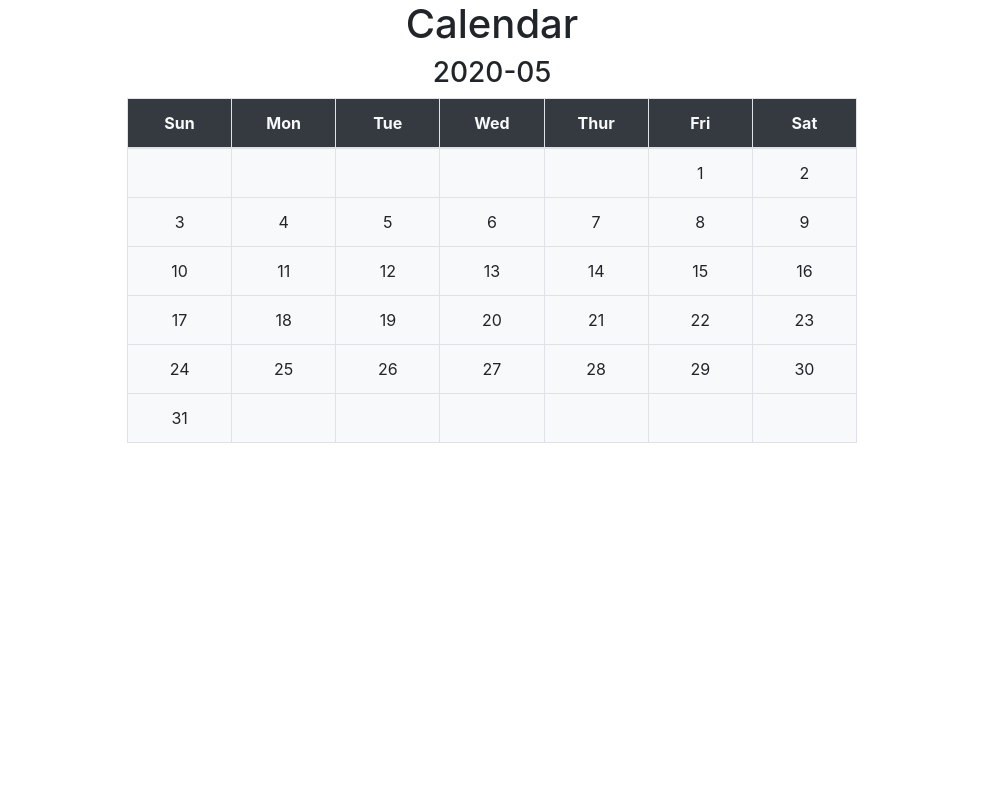
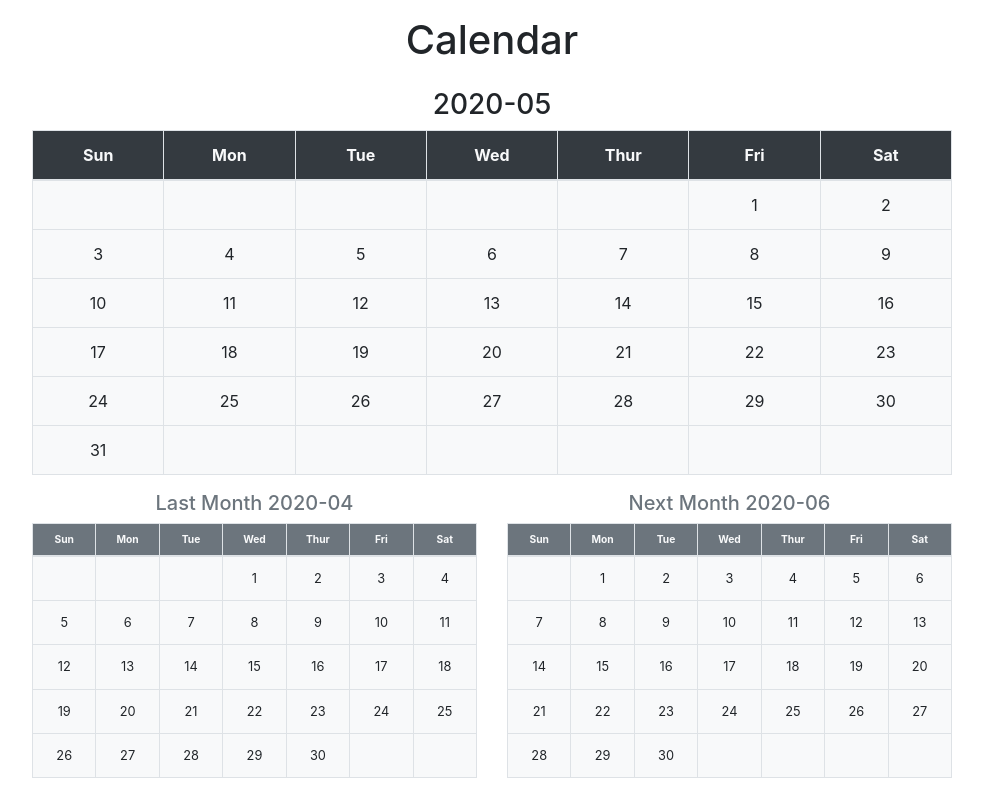
Before and after one commit to MissPigHead/perpetual_calendar-MissPigHead, a PHP site: page /calendar.php in a window 1280 px wide. Shown: the whole page, without its empty margins (148-1131 px from the left). Run offline with PHP 8.4, Linux system fonts and the light colour scheme.

Commit message:
add tables for the last/next month, practice to use bootstrap

```diff
--- a/calendar.php
+++ b/calendar.php
@@ -8,7 +8,10 @@
     <script src="https://code.jquery.com/jquery-3.5.1.slim.min.js"></script>
     <script src="https://cdn.jsdelivr.net/npm/bootstrap@4.5.3/dist/js/bootstrap.bundle.min.js"></script>
     <style>
-        th{ width: 14.28%;}
+        table{
+            width: 100%;
+            table-layout: fixed;
+        }
     </style>
 </head>
 <body>
@@ -22,22 +25,20 @@
         $lastMnLastDate=date("Y-m-d",((strtotime($testDateYrMn.'-1'))-24*60*60)); // 回傳前月最後一天日期
         $lastMnYrMn=date("Y-m",strtotime($lastMnLastDate)); //回傳前月年份及月份
         $lastMnDays=date("t",strtotime($lastMnLastDate)); //回傳前月共幾天
-    $lastMnFistDtWk=date("w",(strtotime($lastMnYrMn.'-1'))); //回傳前月第一天星期幾
-    $lastMnLastDtWk=date("w",(strtotime($lastMnYrMn.'-'.$lastMnDays))); //回傳前月最後一天星期幾
+        $lastMnFirstDtWk=date("w",(strtotime($lastMnYrMn.'-1'))); //回傳前月第一天星期幾
+        $lastMnLastDtWk=date("w",(strtotime($lastMnLastDate))); //回傳前月最後一天星期幾
 
         $nextMnFirstDate=date("Y-m-d",((strtotime($testDateYrMn.'-'.$testMonthDays))+24*60*60)); // 回傳次月第一天日期
         $nextMnYrMn=date("Y-m",strtotime($nextMnFirstDate)); //回傳次月年份及月份
         $nextMnDays=date("t",strtotime($nextMnFirstDate)); //回傳次月共幾天
-    $nextMnFistDtWk=date("w",(strtotime($nextMnYrMn.'-1'))); //回傳次月第一天星期幾
+        $nextMnFirstDtWk=date("w",(strtotime($nextMnFirstDate))); //回傳次月第一天星期幾
         $nextMnLastDtWk=date("w",(strtotime($nextMnYrMn.'-'.$nextMnDays))); //回傳次月最後一天星期幾
     ?>
-
-
-    <h1 class="text-center">Calendar</h1>
-    <h3 class="text-center"><?php echo $testDateYrMn ?></h3>
+    <h1 class="text-center p-3">Calendar</h1>
     <div class="container">
         <div class="row justify-content-center text-center">
-            <div class="col-sm-12 col-md-8">
+            <div class="col-md-10">
+                <h3 class="text-center"><?php echo $testDateYrMn ?></h3>
                 <table class="table table-bordered">
                     <thead class="bg-dark text-light">
                         <th>Sun</th>
@@ -69,8 +70,73 @@
                     </tbody>
                 </table>
             </div>
+            <div class="col-md-5">
+                <h5 class="text-center text-secondary"><?php echo "Last Month ".$lastMnYrMn ?></h5>
+                <table class="table table-bordered small">
+                    <thead class="bg-secondary text-light transform small">
+                        <th style="padding:0.5rem 0.1rem;">Sun</th>
+                        <th style="padding:0.5rem 0.1rem;">Mon</th>
+                        <th style="padding:0.5rem 0.1rem;">Tue</th>
+                        <th style="padding:0.5rem 0.1rem;">Wed</th>
+                        <th style="padding:0.5rem 0.1rem;">Thur</th>
+                        <th style="padding:0.5rem 0.1rem;">Fri</th>
+                        <th style="padding:0.5rem 0.1rem;">Sat</th>
+                    </thead>
+                    <tbody class="bg-light">
+                    <?php
+                        for ($i=0; $i<=ceil(($lastMnDays+$lastMnFirstDtWk-7)/7); $i++){
+                            echo "<tr>";
+                            for ($j=0; $j<=6; $j++){
+                                if ($i==0 && $j<$lastMnFirstDtWk){
+                                    echo "<td> &nbsp; </td>";
+                                }else if($i==ceil(($lastMnDays+$lastMnFirstDtWk-7)/7) && $j>$lastMnLastDtWk){
+                                    echo "<td> &nbsp; </td>";
+                                }else{
+                                    echo "<td>";
+                                    echo ($i*7)+($j+1)-$lastMnFirstDtWk;
+                                    echo "</td>";
+                                }
+                            }
+                            echo "</tr>";
+                        }
+                    ?>
+                    </tbody>
+                </table>
+            </div>
+            <div class="col-md-5">
+                <h5 class="text-center text-secondary"><?php echo "Next Month ".$nextMnYrMn ?></h5>
+                <table class="table table-bordered small">
+                    <thead class="bg-secondary text-light transform small">
+                        <th style="padding:0.5rem 0.1rem;">Sun</th>
+                        <th style="padding:0.5rem 0.1rem;">Mon</th>
+                        <th style="padding:0.5rem 0.1rem;">Tue</th>
+                        <th style="padding:0.5rem 0.1rem;">Wed</th>
+                        <th style="padding:0.5rem 0.1rem;">Thur</th>
+                        <th style="padding:0.5rem 0.1rem;">Fri</th>
+                        <th style="padding:0.5rem 0.1rem;">Sat</th>
+                    </thead>
+                    <tbody class="bg-light">
+                    <?php
+                        for ($i=0; $i<=ceil(($nextMnDays+$nextMnFirstDtWk-7)/7); $i++){
+                            echo "<tr>";
+                            for ($j=0; $j<=6; $j++){
+                                if ($i==0 && $j<$nextMnFirstDtWk){
+                                    echo "<td> &nbsp; </td>";
+                                }else if($i==ceil(($nextMnDays+$nextMnFirstDtWk-7)/7) && $j>$nextMnLastDtWk){
+                                    echo "<td> &nbsp; </td>";
+                                }else{
+                                    echo "<td>";
+                                    echo ($i*7)+($j+1)-$nextMnFirstDtWk;
+                                    echo "</td>";
+                                }
+                            }
+                            echo "</tr>";
+                        }
+                    ?>
+                    </tbody>
+                </table>
             </div>
         </div>
-
+    </div>
 </body>
 </html>
```
Lines whose indentation alone changed are shown as unchanged.
